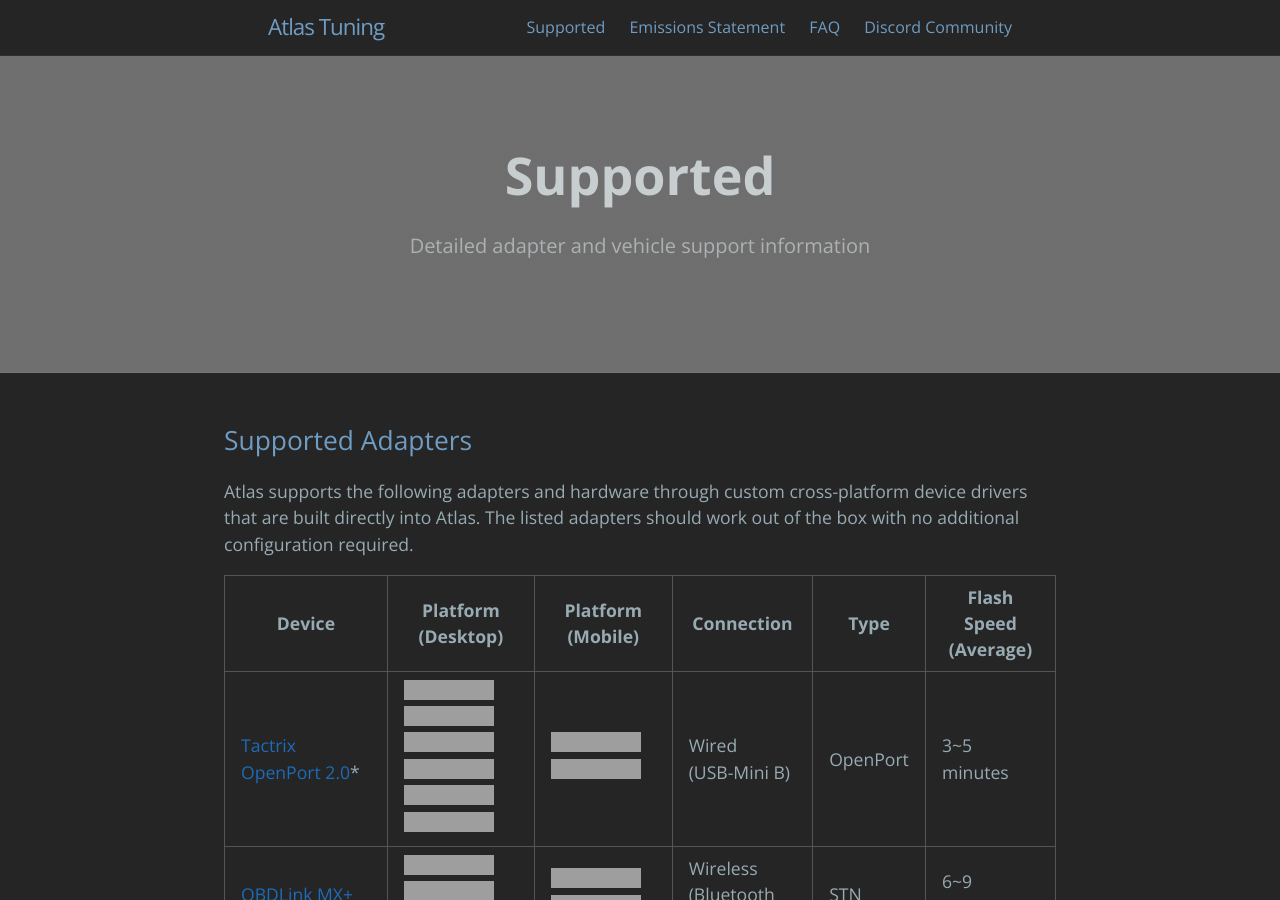
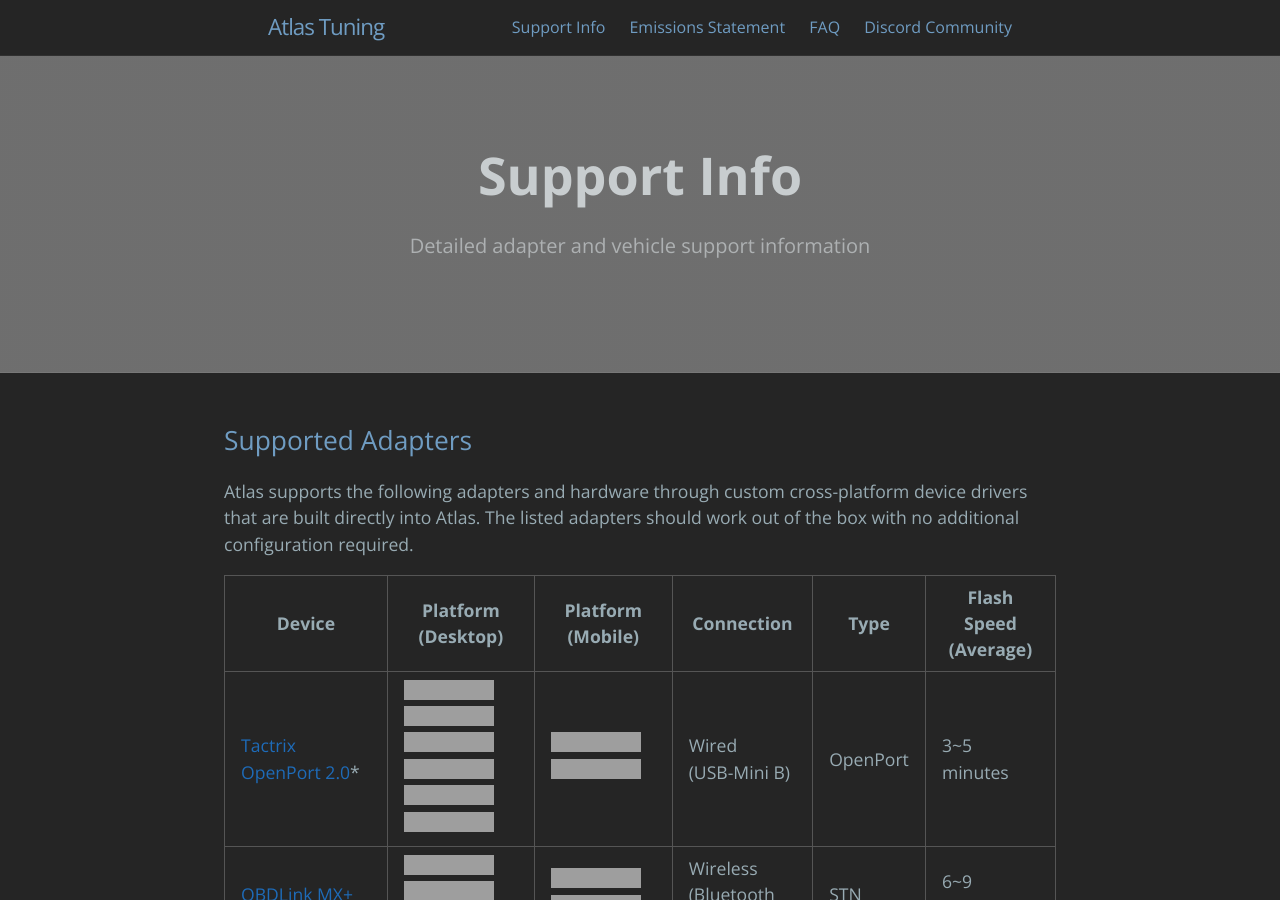
Before and after one commit to atlas-tuning/atlas-public, a Jekyll site: the page built from docs/support.md, in a window 1280 px wide and 900 px high, cut to the strip 0-900 px from the top of the window. Built offline with Jekyll 4.4.1, drawn with Linux system fonts in a browser that asks for light colours; grey boxes are pictures that could not be loaded.

Commit message:
Update support title

```diff
--- a/docs/support.md
+++ b/docs/support.md
@@ -1,6 +1,6 @@
 ---
 layout: page
-title: Supported
+title: Support Info
 tagline: Detailed adapter and vehicle support information
 permalink: /support.html
 ref: support
```
